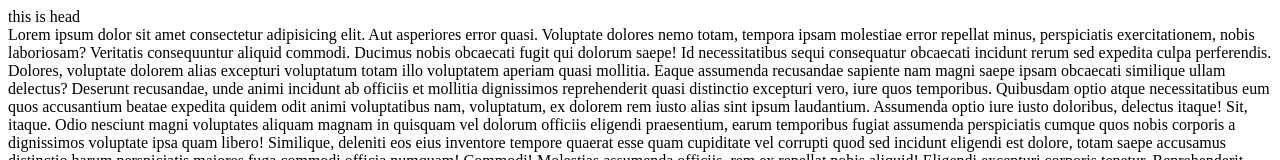
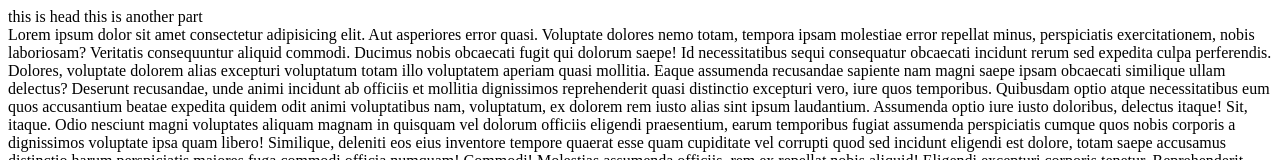
Before and after one commit to seastonelabs/test, a plain HTML site: page index.html in a window 1280 px wide. Shown: the top 160 px of the page. Drawn offline with Linux system fonts and the light colour scheme.

Commit message:
change in github
test changes

```diff
--- a/index.html
+++ b/index.html
@@ -9,6 +9,7 @@
 <body>
     <header>
         this is head
+        this is another part
     </header>
     <section>
         Lorem ipsum dolor sit amet consectetur adipisicing elit. Aut asperiores error quasi. Voluptate dolores nemo totam, tempora ipsam molestiae error repellat minus, perspiciatis exercitationem, nobis laboriosam? Veritatis consequuntur aliquid commodi.
```
